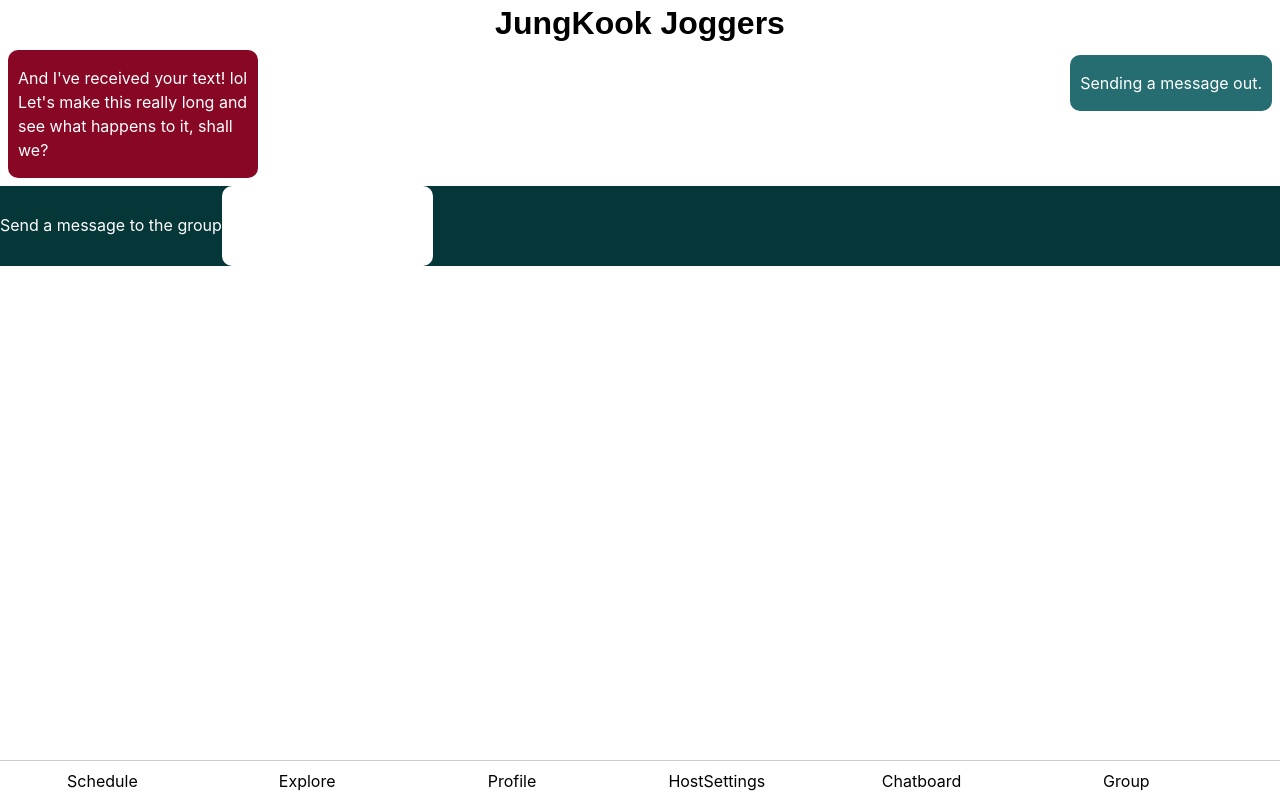
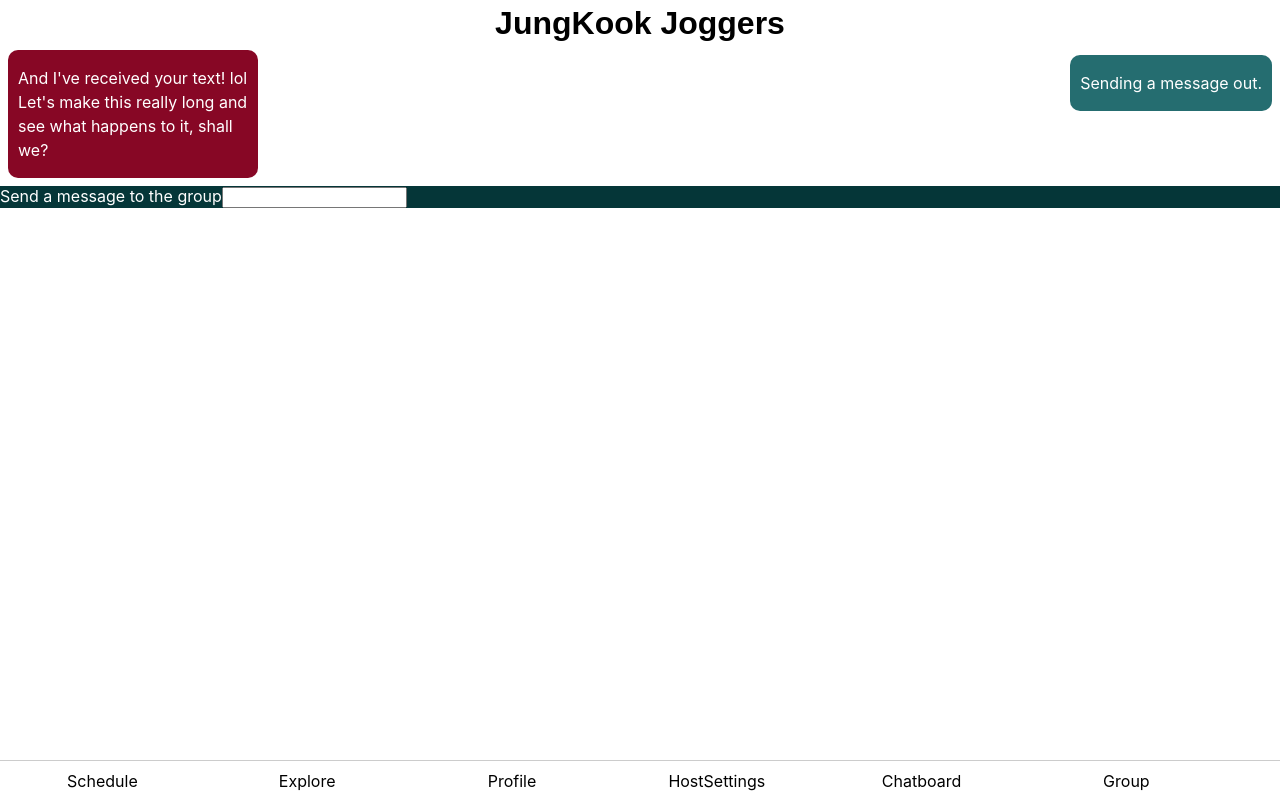
Before and after one commit to hopkinstechnocrats/fether, a React (Create React App) app: page / in a window 1280 px wide. Both pictures are taken after a click on the item "Chatboard". Built offline with nearby package versions, Linux system fonts and the light colour scheme.

Commit message:
pre-flex chatboard

```diff
--- a/src/components/Chatboard.css
+++ b/src/components/Chatboard.css
@@ -11,6 +11,7 @@
 .SendingMessages {
     background-color: #053638;
     color:white;
+
 }
 
 .Chatboard {
--- a/src/components/Chatboard.js
+++ b/src/components/Chatboard.js
@@ -15,7 +15,7 @@ function Chatboard() {
             </RoundBox>
         <div className="SendingMessages">
             <label for="sent messages">Send a message to the group</label>
-            <input class="Chatbox" type="text"
+            <input class="Typebox" type="text"
             name="sent messages"
             id="sent messages"></input>
         </div>
```
